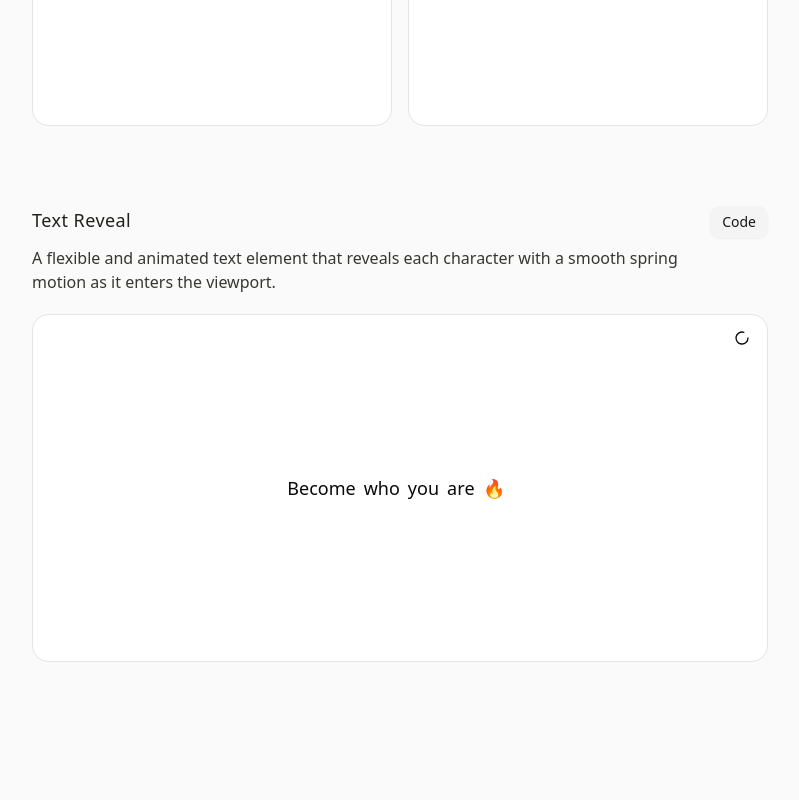
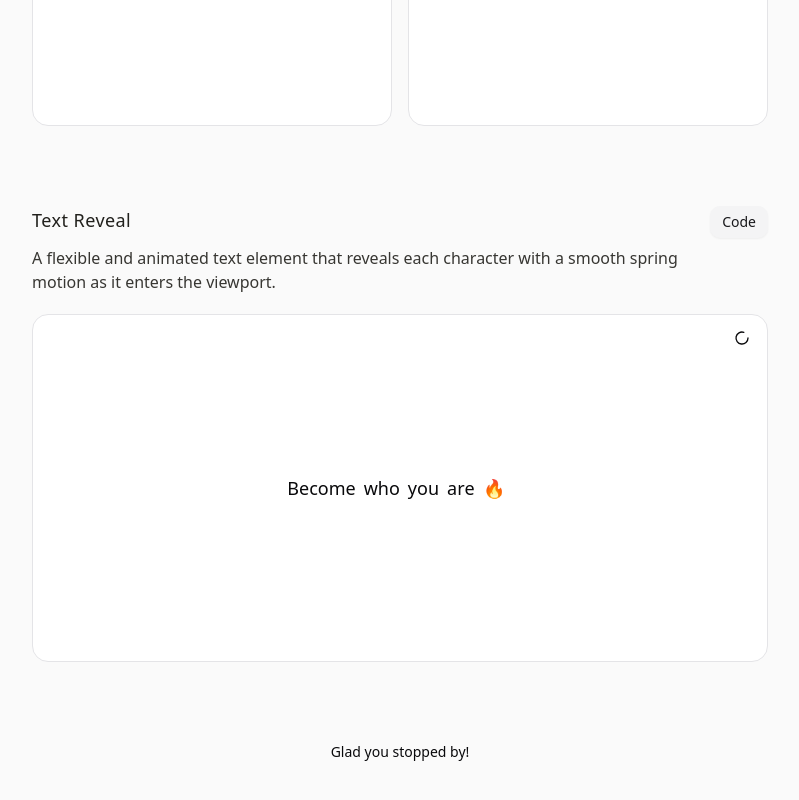
Before and after one commit to Ukhang/uing, a Next.js app: page / in a window 1280 px wide. Shown: the part 1258-2058 px from the top of the page, without its empty margins (240-1039 px from the left). Before the commit the page ends 1920 px from the top, so only its background shows below. Built offline with nearby package versions, Linux system fonts and the light colour scheme.

Commit message:
add modal design

```diff
--- /dev/null
+++ b/src/app/(marketing)/components/footer.tsx
@@ -0,0 +1,11 @@
+import React from "react";
+
+const Footer = () => {
+  return (
+    <footer className="mt-auto max-w-2xl lg:max-w-3xl w-full mx-auto px-4 pt-20 py-14 text-center text-sm">
+      Glad you stopped by!
+    </footer>
+  );
+};
+
+export default Footer;
--- a/src/app/(marketing)/layout.tsx
+++ b/src/app/(marketing)/layout.tsx
@@ -1,3 +1,4 @@
+import Footer from "./components/footer";
 import Navbar from "./components/navbar";
 
 export default function MarketingLayout({
@@ -6,9 +7,10 @@ export default function MarketingLayout({
   children: React.ReactNode;
 }>) {
   return (
-    <>
+    <div className="flex flex-col min-h-[100vh]">
       <Navbar />
-      {children}
-    </>
+      <main>{children}</main>
+      <Footer />
+    </div>
   );
 }
```
